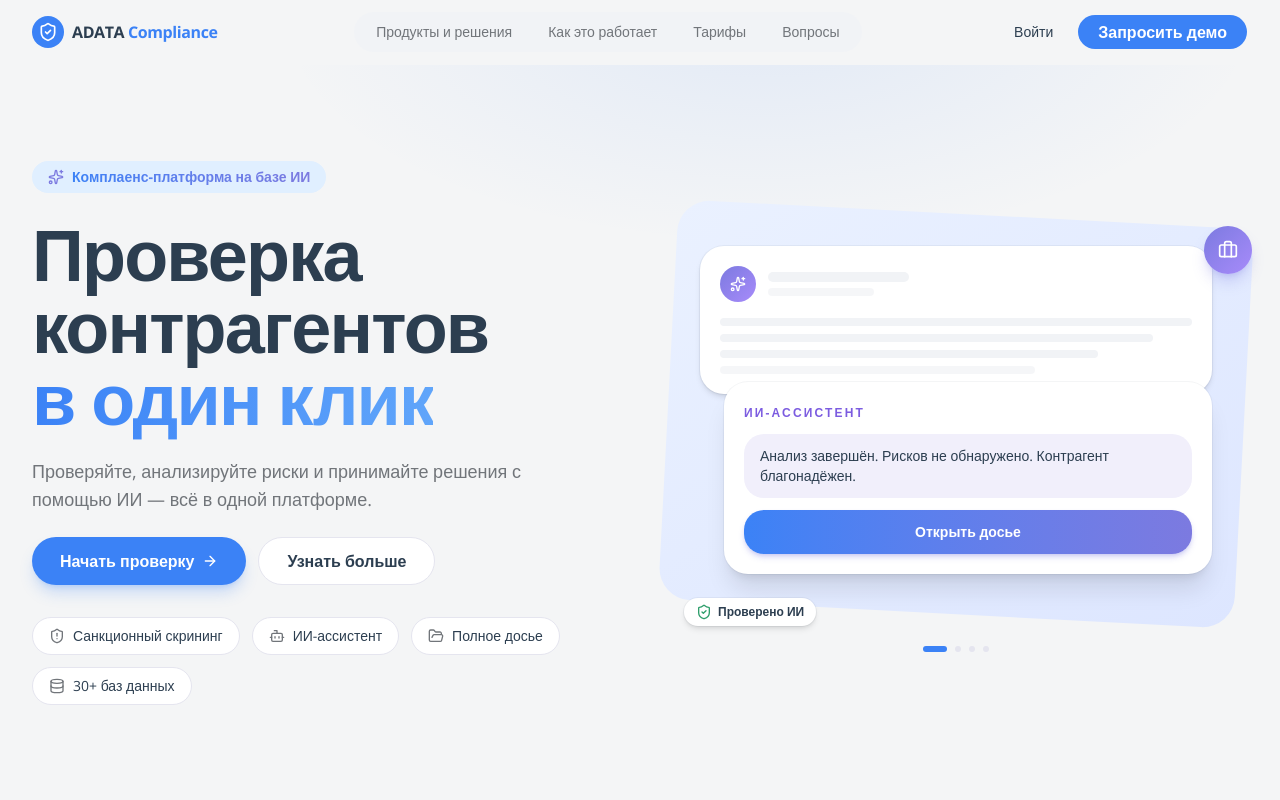
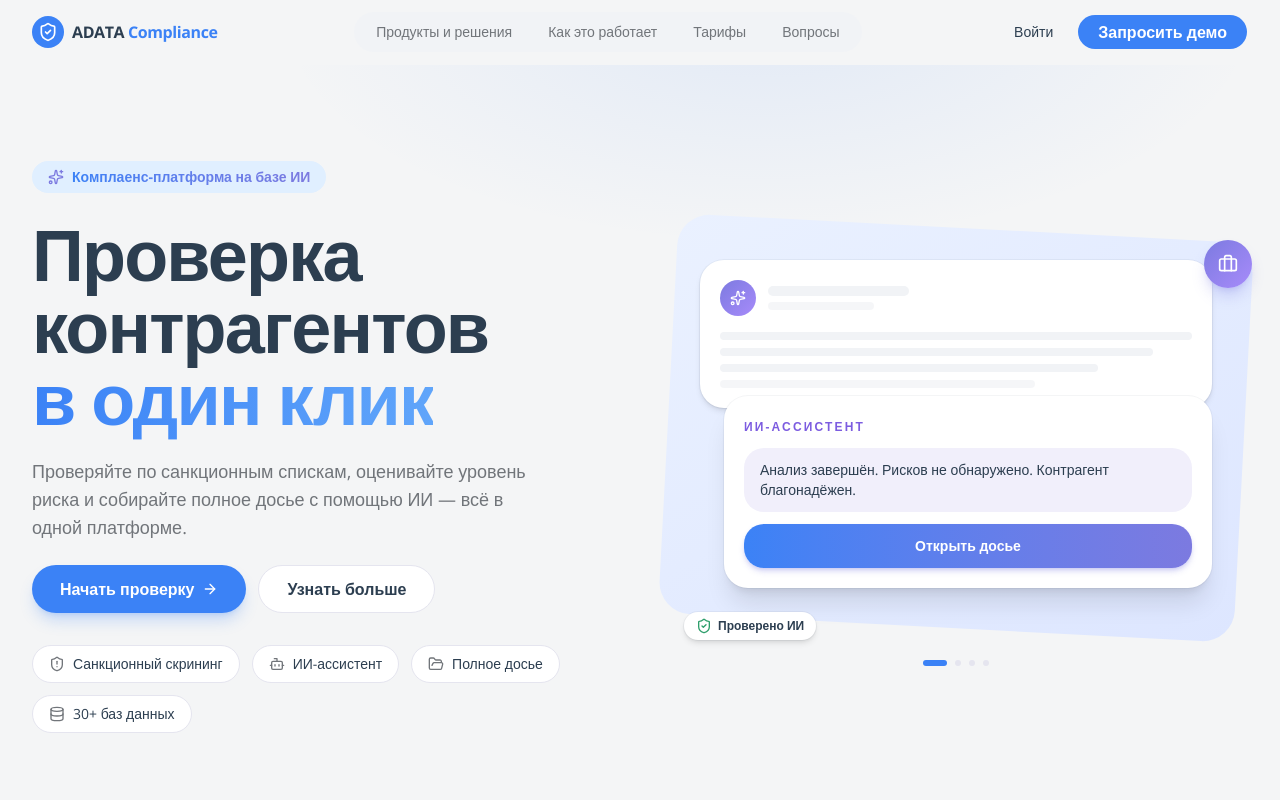
Before and after one commit to dzhmnklva012/-e-analytic, a Next.js app in the folder compliance-landing/: page / in a window 1280 px wide. Shown: the top 800 px of the page. Built offline with nearby package versions, Linux system fonts and the light colour scheme.

Commit message:
Auto-update: hero.tsx

```diff
--- a/compliance-landing/src/components/landing/hero.tsx
+++ b/compliance-landing/src/components/landing/hero.tsx
@@ -36,8 +36,8 @@ export function Hero() {
           </h1>
 
           <p className="max-w-lg text-lg text-pretty text-muted-foreground">
-            Проверяйте, анализируйте риски и принимайте решения с помощью ИИ — всё в одной
-            платформе.
+            Проверяйте по санкционным спискам, оценивайте уровень риска и собирайте полное досье
+            с помощью ИИ — всё в одной платформе.
           </p>
 
           <div className="flex flex-col gap-3 sm:flex-row">
```
